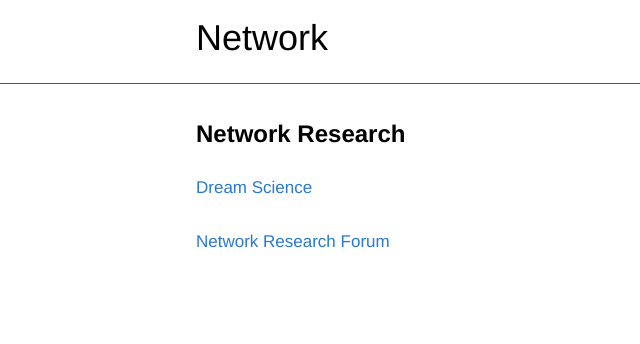
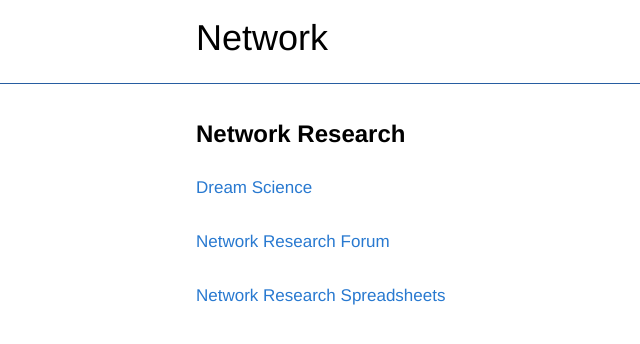
Before and after one commit to networkf/network.github.io, a Jekyll site: the page built from research.md, in a window 1280 px wide. Shown: the top 344 px of the page, without its empty margins (79-719 px from the left). Built offline with Jekyll 4.4.1, drawn with Linux system fonts in a browser that asks for light colours; some web fonts are replaced; our own code applies the rules of GitHub Pages for plain Markdown files; the repository's description, which GitHub fills in, is left out.

Commit message:
Update research.md

```diff
--- a/research.md
+++ b/research.md
@@ -12,3 +12,6 @@ layout: default
 <br>
 [Network Research Forum](https://network.flarum.cloud)
 <br>
+<br>
+[Network Research Spreadsheets](https://research.network.com.de)
+<br>
```
